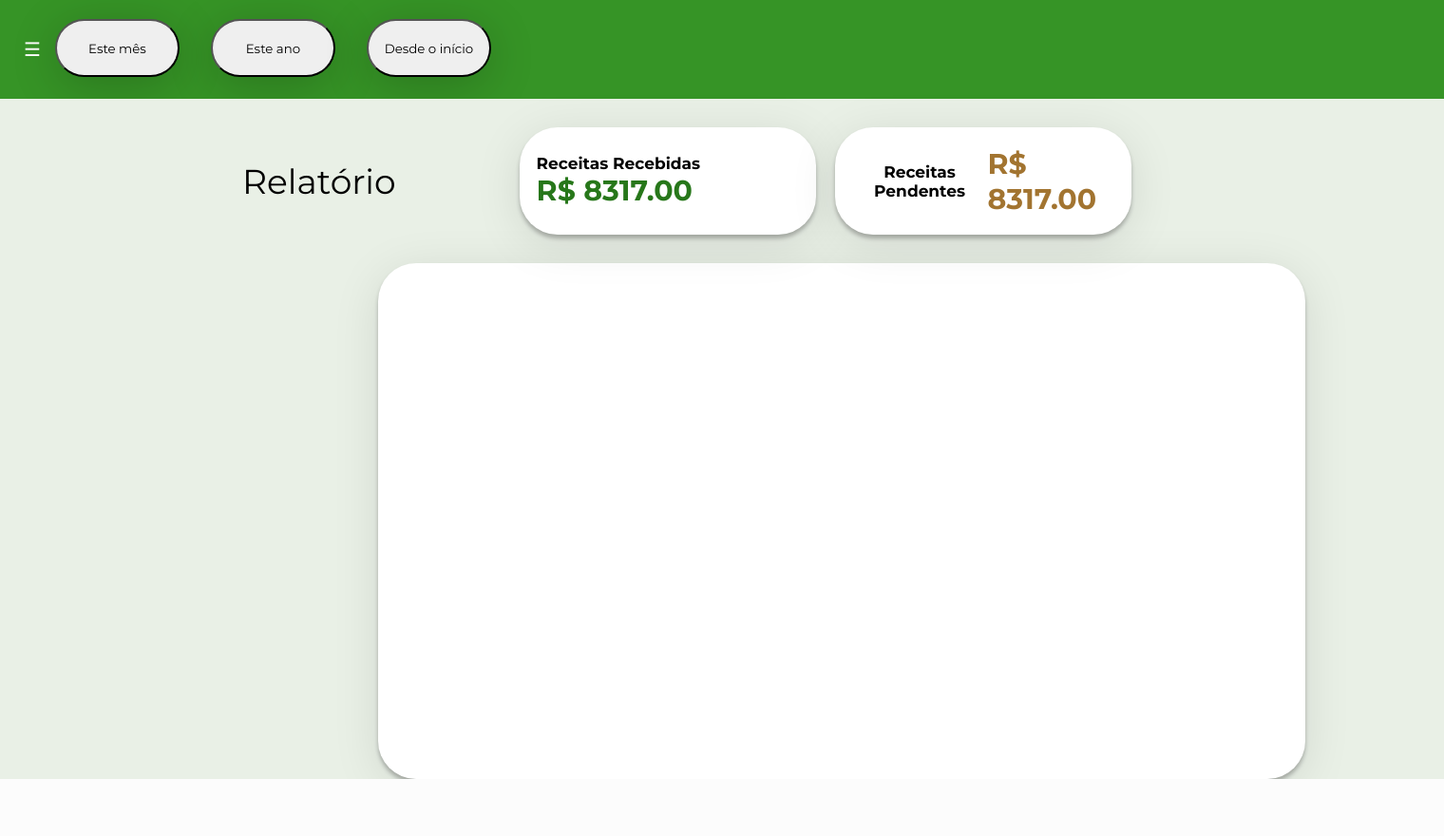
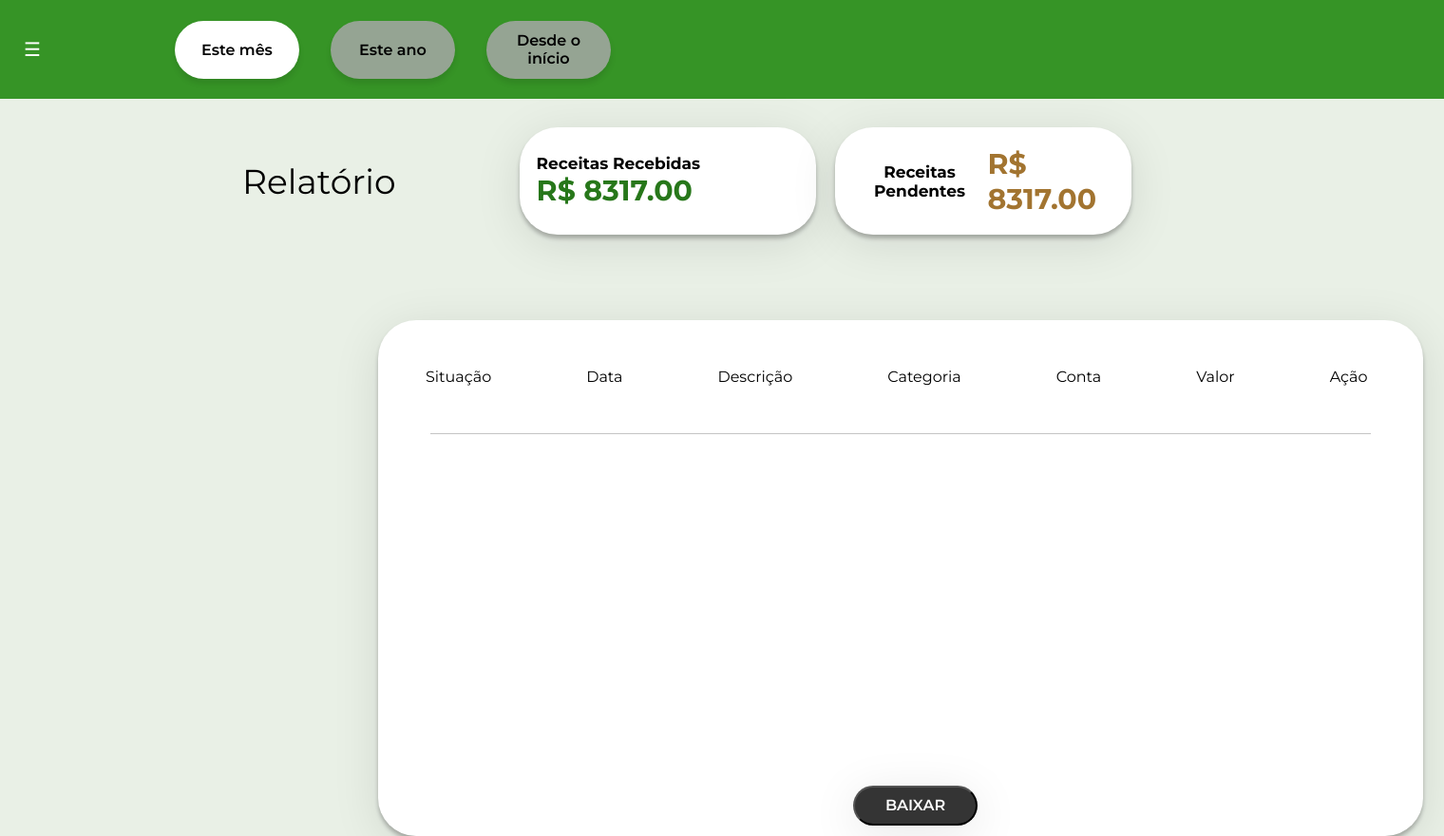
Before and after one commit to caleberebello/MeuVerdinho, a PHP site: page /historico_receita.html in a window 1520 px wide. Shown: the whole page at 95% size. Before the commit the page ends 820 px from the top, so only its background shows below. Run offline with PHP 8.4, Linux system fonts and the light colour scheme.

Commit message:
Atualizando

```diff
--- a/html/historico_receita.css
+++ b/html/historico_receita.css
@@ -545,7 +545,7 @@
 }
 
 .box-grande{
-    width: 976px;
+    width: 1100px;
     height: 543px;
     margin: auto;
     margin-left: 398px;
@@ -555,3 +555,28 @@
     box-shadow: 0px 4px 4px rgba(0, 0, 0, 0.25), 0px 9px 50px rgba(0, 0, 0, 0.1);
     border-radius: 40px;
 }
+
+.texto {
+    display: inline-flex;
+}
+
+.button{
+    background: #343434;
+    box-shadow: 0px 9px 50px rgba(0, 0, 0, 0.1);
+    border-radius: 45px;
+    font-family: 'Montserrat', sans-serif;
+    font-weight: 600;
+    font-size: 16px;
+    line-height: 20px;
+    text-align: center;
+    color: #FFFFFF;
+}
+
+.oloco {
+    margin: auto;
+    justify-content: center;
+    align-items: center;
+    display: inline-block;
+    margin-left: 500px;
+    margin-top: 370px;
+}
--- a/html/historico_receita.html
+++ b/html/historico_receita.html
@@ -60,10 +60,13 @@
       <div id="main">
         <div class="header">
             <button class="openbtn" onclick="openNav()">&#9776;</button>
-            <button class="redondo">Este mês</button>
-            <button class="redondo">Este ano</button>
-            <button class="redondo">Desde o início</button>
+            <div class="container">
+                <button class="redondo btn-filtro active">Este mês</button>
+                <button class="redondo btn-filtro">Este ano</button>
+                <button class="redondo btn-filtro">Desde o início</button>
             </div>
+        </div>
+        <div class="content">
             <div class="container">
                 <p style="margin-top: 65px; margin-right: 130px; margin-left: 95px;">Relatório</p>
                 <div class="group-box">
@@ -77,8 +80,21 @@
                     </div>
                 </div>
             </div>
+        </div>
         <div class="box-grande">
-
+            <div class="texto">
+                <p style="font-size: 16px; font-style: normal; margin: 50px;">Situação</p>
+                <p style="font-size: 16px; font-style: normal; margin: 50px;">Data</p>
+                <p style="font-size: 16px; font-style: normal; margin: 50px;">Descrição</p>
+                <p style="font-size: 16px; font-style: normal; margin: 50px;">Categoria</p>
+                <p style="font-size: 16px; font-style: normal; margin: 50px;">Conta</p>
+                <p style="font-size: 16px; font-style: normal; margin: 50px;">Valor</p>
+                <p style="font-size: 16px; font-style: normal; margin: 50px;">Ação</p>
+            </div>
+            <div class="divisor"></div>
+            <div class="oloco">
+                <button class="button">BAIXAR</button>
+            </div>
         </div>
 
 </body>
```
Also changed, not shown: html/cadastro.css (+36 -4 lines), html/cadastro.html (+7 -3 lines). Lines whose indentation alone changed are shown as unchanged.
